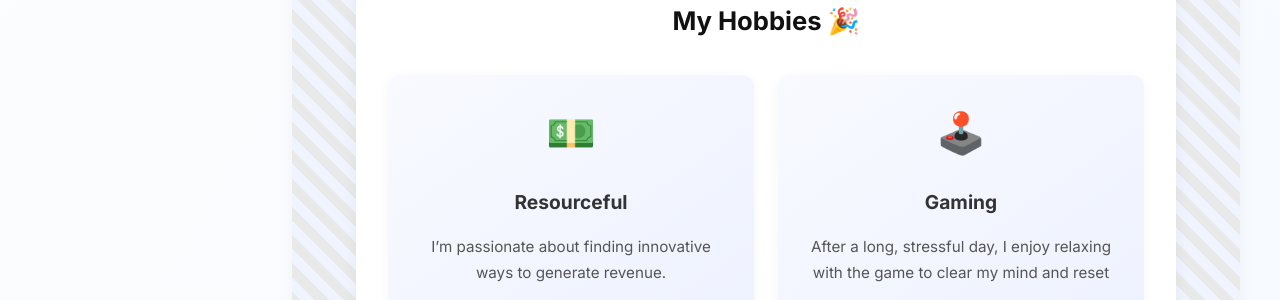
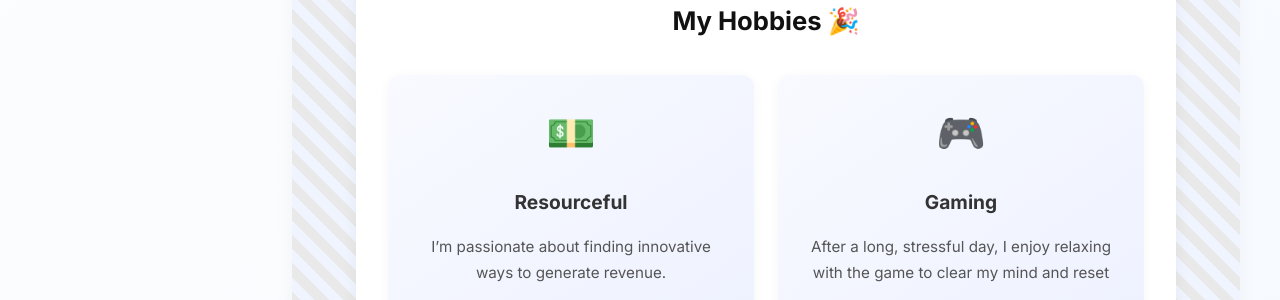
Before and after one commit to dcmaobi/dcmaobi.github.io, a Jekyll site: the page built from pages/about-me.md, in a window 1280 px wide. Shown: the part 1085-1385 px from the top of the page. Built offline with Jekyll 4.4.1, drawn with Linux system fonts in a browser that asks for light colours.

Commit message:
Update about-me.md

```diff
--- a/pages/about-me.md
+++ b/pages/about-me.md
@@ -19,7 +19,7 @@ about:
     - icon: 💵
       title: Resourceful
       description: I’m passionate about finding innovative ways to generate revenue.
-    - icon: 🕹️
+    - icon: 🎮
       title: Gaming
       description: After a long, stressful day, I enjoy relaxing with the game to clear my mind and reset
 
```
